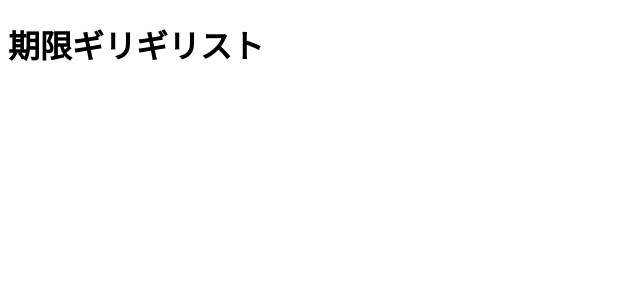
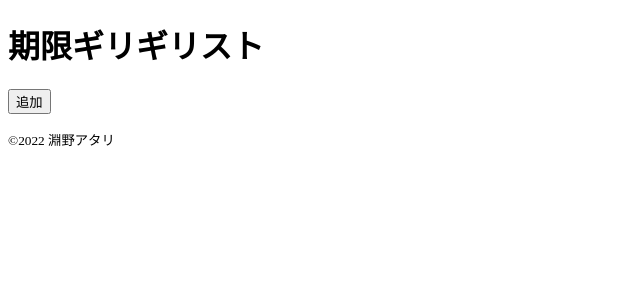
Before and after one commit to hutinoatari/deadlineBarelist, a Next.js app: page / in a window 1280 px wide. Shown: the top 300 px of the page, without its empty margins (0-640 px from the left). Built offline with nearby package versions, Linux system fonts and the light colour scheme.

Commit message:
ガワと適当な中身を追加

```diff
--- a/src/pages/index.tsx
+++ b/src/pages/index.tsx
@@ -1,7 +1,38 @@
-import { FC } from "react";
+import { FC, useState } from "react";
 
 const TopPage: FC<{}> = () => {
-    return <h1>期限ギリギリスト</h1>;
+    const [taskDatas, setTaskDatas] = useState<string[]>([]);
+    return (
+        <>
+            <header>
+                <h1>期限ギリギリスト</h1>
+            </header>
+            <main>
+                <button
+                    onClick={() =>
+                        setTaskDatas([
+                            ...taskDatas,
+                            "" + Math.floor(Math.random() * 100),
+                        ])
+                    }
+                >
+                    追加
+                </button>
+                <table>
+                    {taskDatas.map((e, i) => (
+                        <tr key={i}>
+                            <td>{e}</td>
+                        </tr>
+                    ))}
+                </table>
+            </main>
+            <footer>
+                <p>
+                    <small>&copy;2022 淵野アタリ</small>
+                </p>
+            </footer>
+        </>
+    );
 };
 
 export default TopPage;
```
